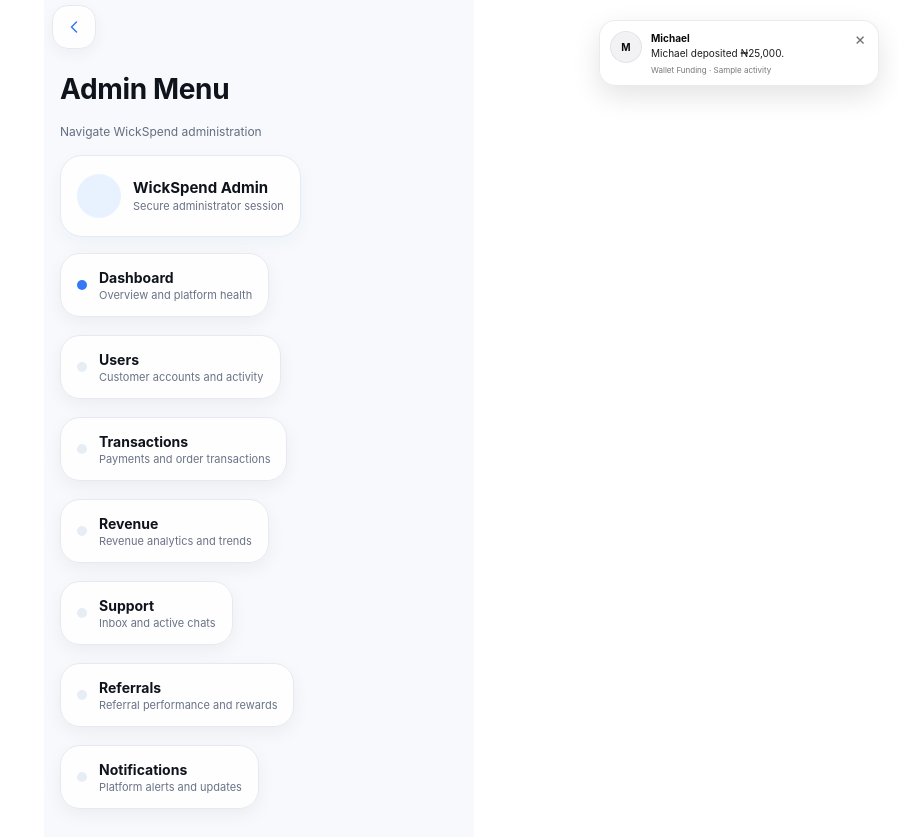
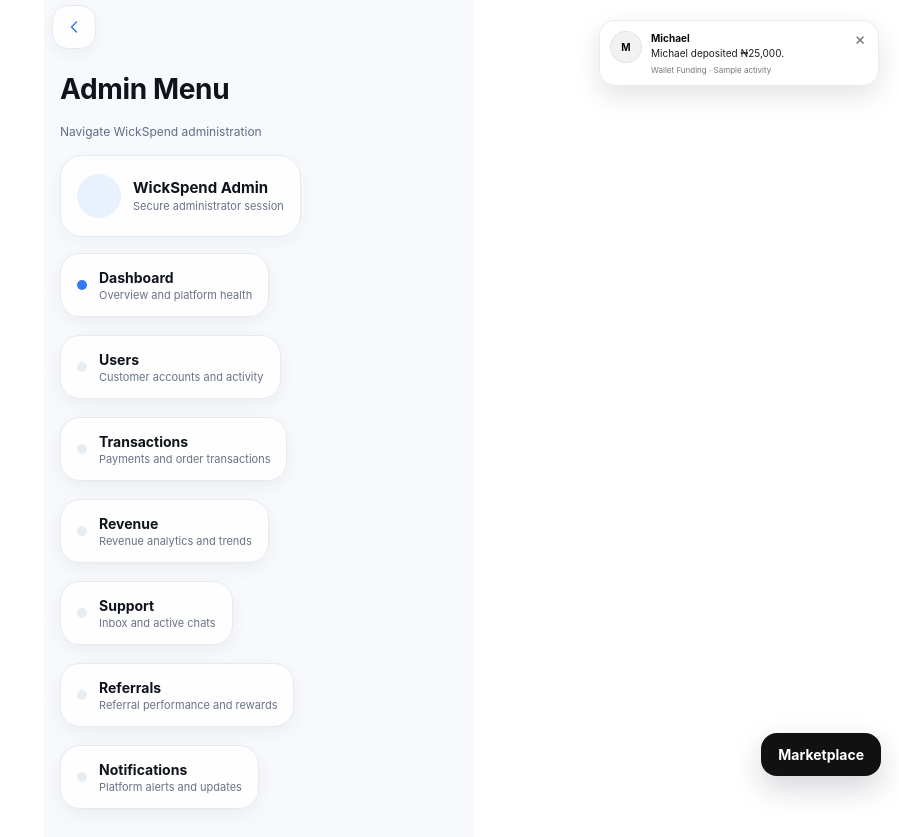
Before and after one commit to wis12dom34/-wickspend-web, a Next.js app: page /admin/menu in a window 1280 px wide. Shown: the whole page, without its empty margins (381-1280 px from the left). Built offline with nearby package versions, Linux system fonts and the light colour scheme.

Commit message:
Add Marketplace to admin navigation

```diff
--- a/app/admin/menu/page.tsx
+++ b/app/admin/menu/page.tsx
@@ -1,5 +1,6 @@
+import Link from 'next/link';
 import AdminScreen from '../AdminScreen';
 
 export default function AdminMenuPage() {
-  return <AdminScreen screen="menu" />;
+  return <><AdminScreen screen="menu" /><Link href="/admin/marketplace" style={{position:'fixed',right:18,bottom:'calc(24px + env(safe-area-inset-bottom))',zIndex:20,background:'#111',color:'#fff',textDecoration:'none',fontWeight:750,fontSize:14,padding:'13px 17px',borderRadius:16,boxShadow:'0 12px 30px rgba(15,23,42,.18)'}}>Marketplace</Link></>;
 }
```
